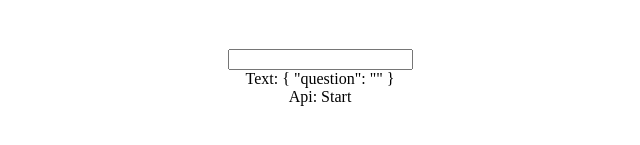
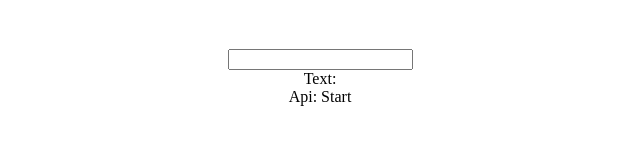
Before and after one commit to filipanselmo11/vue-app, a Vue app: page / in a window 1280 px wide. Shown: the part 331-476 px from the top of the page, without its empty margins (320-960 px from the left). Built offline with nearby package versions, Linux system fonts and the light colour scheme.

Commit message:
Atualizando

```diff
--- a/src/App.vue
+++ b/src/App.vue
@@ -1,7 +1,7 @@
 <template>
   <div id="app">
     <input type="text" v-model="text.question" />
-    <span>Text: {{ text }}</span>
+    <span>Text: {{ text.question }}</span>
     <span>Api: {{ apiResponse }}</span>
   </div>
 </template>
```
